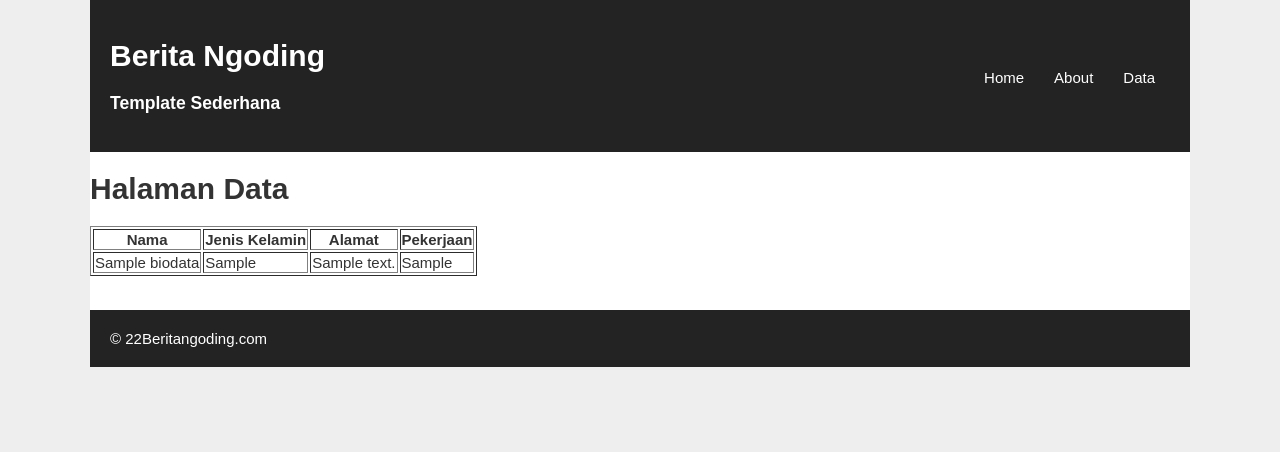
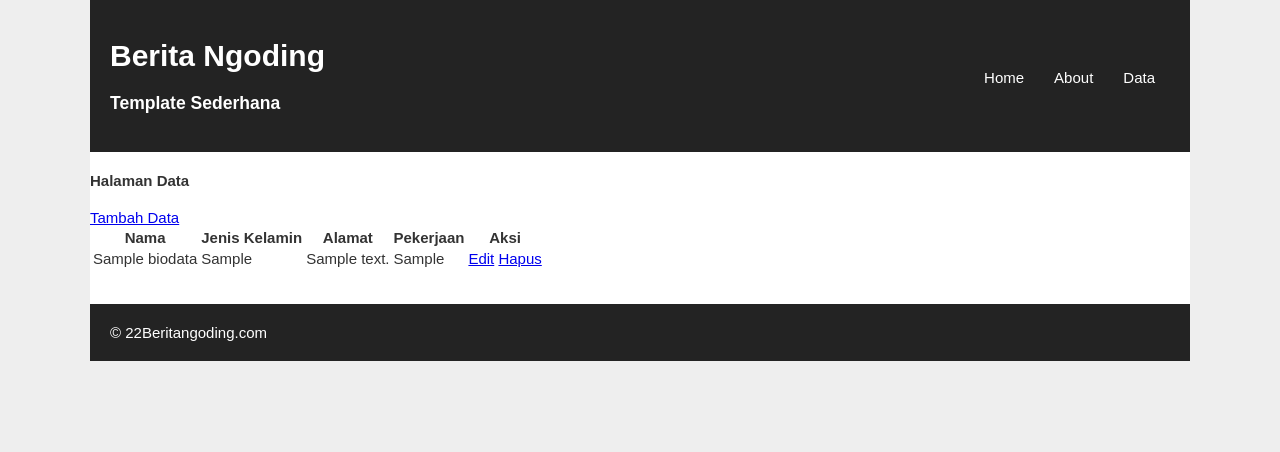
Before and after one commit to ikyts18/12.3D.04-WP2, a CodeIgniter app: page /database/web/bio in a window 1280 px wide. Shown: the part 21-473 px from the top of the page. Run offline with CodeIgniter, Linux system fonts and the light colour scheme; tables that the repository leaves empty or names only in its code hold one stand-in row (values such as "Sample post").

Commit message:
Tugas UTS

```diff
--- a/application/views/v_data.php
+++ b/application/views/v_data.php
@@ -1,10 +1,15 @@
-<h1><?php echo $judul?></h1>
-<table border="1">
+<main role="main" class="container">
+    <div class="card">
+        <div class="card-header"><h4><?php echo $judul?></h4></div>
+        <div class="card-body"><a href="<?php echo base_url();?>web/create" class="btn btn-success">Tambah Data</a></div>
+    </div>
+        <table class="table table-bordered">
     <tr>
         <th>Nama</th>
         <th>Jenis Kelamin</th>
         <th>Alamat</th>
         <th>Pekerjaan</th>
+        <th>Aksi</th>
     </tr>
     <?php foreach ($bio as $b) {?>
         <tr>
@@ -12,7 +17,14 @@
             <td><?php echo $b->jenis_kelamin?></td>
             <td><?php echo $b->alamat?></td>
             <td><?php echo $b->pekerjaan?></td>
+            <td>
+                <a href="<?php echo base_url(); ?>web/edit/<?php echo $b->id; ?>" class="btn btn-warning">Edit</a>
+                <a href="<?php echo base_url();?>web/hapus/<?php echo $b->id;?>" class="btn btn-danger">Hapus</a>
+            </td>
         </tr>
+
     <?php }?>
+</main>
+
 </table>
 <br></br>
```
